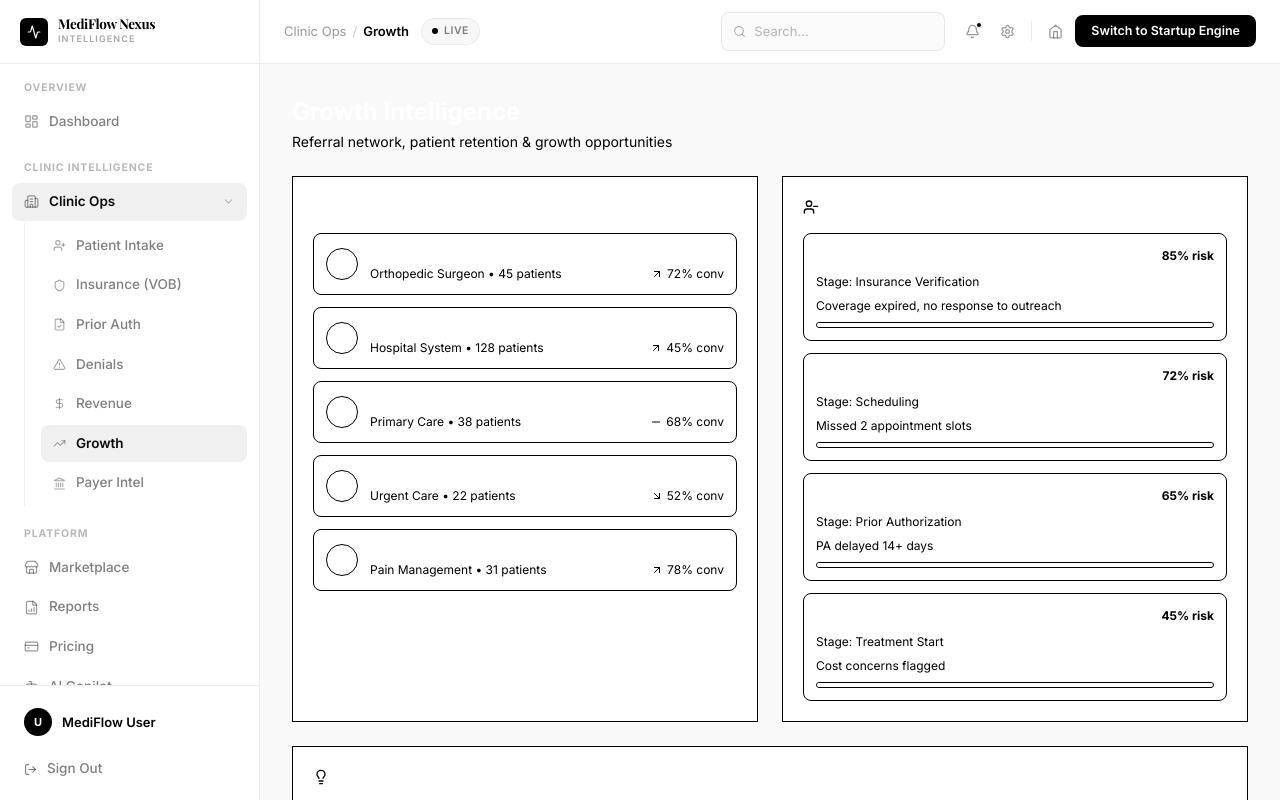
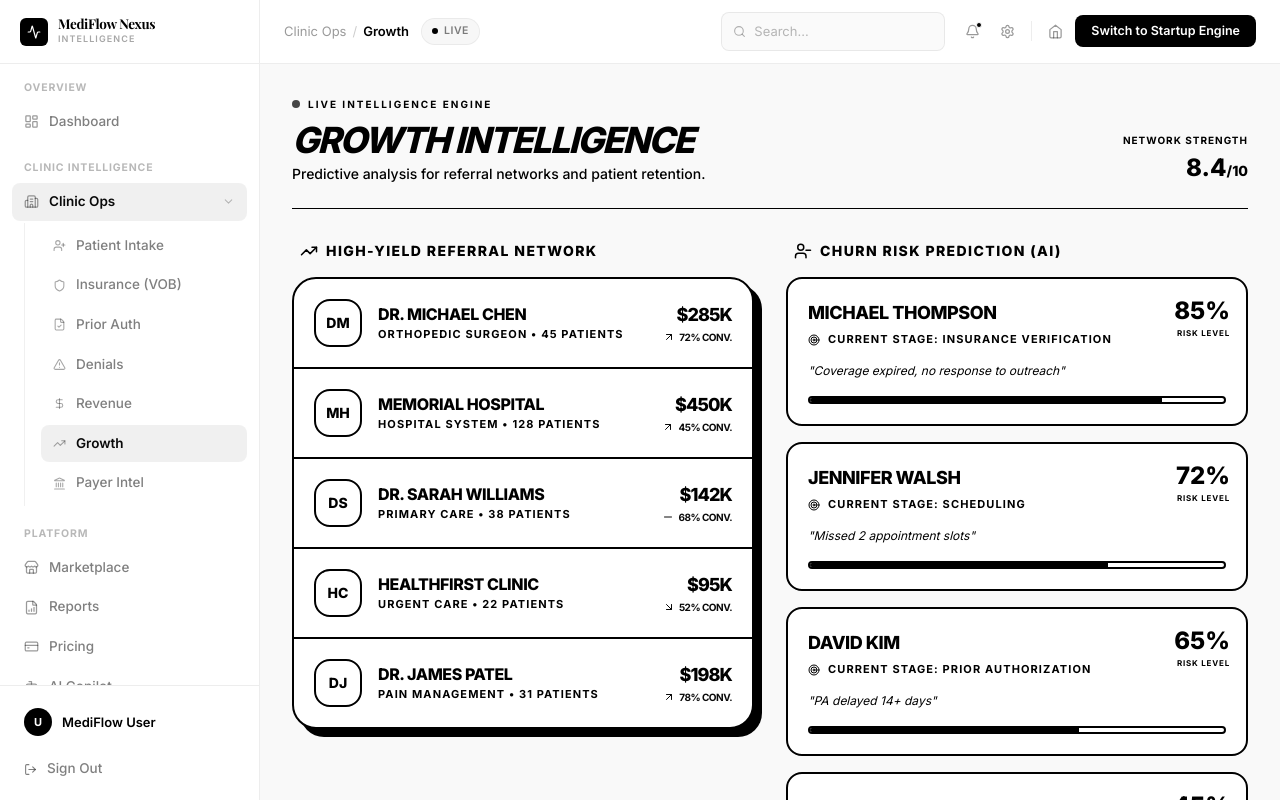
Before and after one commit to Hardik182005/Mediflow-Nexus, a Next.js app in the folder frontend/: page /clinic-ops/growth in a window 1280 px wide. Built offline with nearby package versions, Linux system fonts and the light colour scheme; no server answers; the database is empty.

Commit message:
Fix: Add real architecture diagram to pitch deck and update Growth UI with high-contrast Stitch White style

```diff
--- a/frontend/app/(dashboard)/clinic-ops/growth/page.tsx
+++ b/frontend/app/(dashboard)/clinic-ops/growth/page.tsx
@@ -1,8 +1,8 @@
 "use client";
 
 import { useState, useEffect } from "react";
-import { motion } from "framer-motion";
-import { TrendingUp, ArrowUpRight, ArrowDownRight, Minus, Lightbulb, UserMinus, Loader2 } from "lucide-react";
+import { motion, AnimatePresence } from "framer-motion";
+import { TrendingUp, ArrowUpRight, ArrowDownRight, Minus, Lightbulb, UserMinus, Loader2, Target, BarChart3 } from "lucide-react";
 import { createClient } from "@/lib/supabase/client";
 
 const growthOpportunities = [
@@ -12,112 +12,201 @@ const growthOpportunities = [
   { title: "Launch Wellness Program", impact: "Low", revenue: "$12K/mo", confidence: 55, reason: "Growing demand in patient demographic" },
 ];
 
-const dropoffs = [
-  { name: "Michael Thompson", stage: "Insurance Verification", risk: 85, reason: "Coverage expired, no response to outreach" },
-  { name: "Jennifer Walsh", stage: "Scheduling", risk: 72, reason: "Missed 2 appointment slots" },
-  { name: "David Kim", stage: "Prior Authorization", risk: 65, reason: "PA delayed 14+ days" },
-  { name: "Amanda Foster", stage: "Treatment Start", risk: 45, reason: "Cost concerns flagged" },
-];
-
 export default function GrowthPage() {
   const [referrals, setReferrals] = useState<any[]>([]);
+  const [dropoffs, setDropoffs] = useState<any[]>([]);
   const [loading, setLoading] = useState(true);
   const supabase = createClient();
 
   useEffect(() => {
-    const fetchReferrals = async () => {
+    const fetchData = async () => {
       setLoading(true);
-      const { data } = await supabase.from('referrals').select('*').order('revenue', { ascending: false });
-      if (data && data.length > 0) {
-        setReferrals(data);
+
+      // Fetch Referrals
+      const { data: refData } = await supabase.from('referrals').select('*').order('revenue', { ascending: false });
+      if (refData && refData.length > 0) {
+        setReferrals(refData);
       } else {
         setReferrals([
-          { id: "R001", referrerName: "Dr. Michael Chen", referrerType: "Orthopedic Surgeon", patientCount: 45, revenue: 285000, conversionRate: 72, trend: "up" },
-          { id: "R002", referrerName: "Memorial Hospital", referrerType: "Hospital System", patientCount: 128, revenue: 450000, conversionRate: 45, trend: "up" },
-          { id: "R003", referrerName: "Dr. Sarah Williams", referrerType: "Primary Care", patientCount: 38, revenue: 142000, conversionRate: 68, trend: "stable" },
-          { id: "R004", referrerName: "HealthFirst Clinic", referrerType: "Urgent Care", patientCount: 22, revenue: 95000, conversionRate: 52, trend: "down" },
-          { id: "R005", referrerName: "Dr. James Patel", referrerType: "Pain Management", patientCount: 31, revenue: 198000, conversionRate: 78, trend: "up" },
+          { id: "R001", referrer_name: "Dr. Michael Chen", referrer_type: "Orthopedic Surgeon", patient_count: 45, revenue: 285000, conversion_rate: 72, trend: "up" },
+          { id: "R002", referrer_name: "Memorial Hospital", referrer_type: "Hospital System", patient_count: 128, revenue: 450000, conversion_rate: 45, trend: "up" },
+          { id: "R003", referrer_name: "Dr. Sarah Williams", referrer_type: "Primary Care", patient_count: 38, revenue: 142000, conversion_rate: 68, trend: "stable" },
+          { id: "R004", referrer_name: "HealthFirst Clinic", referrer_type: "Urgent Care", patient_count: 22, revenue: 95000, conversion_rate: 52, trend: "down" },
+          { id: "R005", referrer_name: "Dr. James Patel", referrer_type: "Pain Management", patient_count: 31, revenue: 198000, conversion_rate: 78, trend: "up" },
         ]);
       }
+
+      // Fetch Drop-offs (Syncing with real patients)
+      const { data: predictionData } = await supabase.from('dropoff_predictions').select('*, patients(first_name, last_name)');
+
+      if (predictionData && predictionData.length > 0) {
+        setDropoffs(predictionData);
+      } else {
+        // Fallback: Use real patients but assign mock risks for the demo
+        const { data: realPatients } = await supabase.from('patients').select('*').limit(4);
+        if (realPatients && realPatients.length > 0) {
+          const mockDropoffs = realPatients.map((p, i) => ({
+            name: `${p.first_name} ${p.last_name}`,
+            stage: p.status === 'intake' ? 'Insurance Verification' : 'Scheduling',
+            risk: Math.floor(Math.random() * 40) + 40 + (i * 5),
+            reason: p.status === 'intake' ? "Pending insurance document upload" : "Missing prior auth clearance"
+          }));
+          setDropoffs(mockDropoffs);
+        } else {
+          setDropoffs([
+            { name: "Michael Thompson", stage: "Insurance Verification", risk: 85, reason: "Coverage expired, no response to outreach" },
+            { name: "Jennifer Walsh", stage: "Scheduling", risk: 72, reason: "Missed 2 appointment slots" },
+            { name: "David Kim", stage: "Prior Authorization", risk: 65, reason: "PA delayed 14+ days" },
+            { name: "Amanda Foster", stage: "Treatment Start", risk: 45, reason: "Cost concerns flagged" },
+          ]);
+        }
+      }
+
       setLoading(false);
     };
-    fetchReferrals();
+    fetchData();
   }, []);
 
-  if (loading) return <div className="flex items-center justify-center py-32"><Loader2 className="w-8 h-8 text-white animate-spin" /></div>;
+  if (loading) return (
+    <div className="flex flex-col items-center justify-center py-48 gap-4">
+      <Loader2 className="w-10 h-10 text-black animate-spin" />
+      <p className="text-sm font-bold text-black uppercase tracking-widest">Generating Growth Intelligence...</p>
+    </div>
+  );
 
   return (
-    <div className="space-y-6 max-w-[1600px] mx-auto">
-      <div>
-        <h1 className="text-2xl font-bold text-white">Growth Intelligence</h1>
-        <p className="text-sm text-black mt-1">Referral network, patient retention & growth opportunities</p>
+    <div className="space-y-8 max-w-[1600px] mx-auto pb-20">
+      {/* Header Section */}
+      <div className="flex items-end justify-between border-b border-black pb-6">
+        <div>
+          <div className="flex items-center gap-2 mb-2">
+            <div className="w-2 h-2 rounded-full bg-black animate-pulse" />
+            <span className="text-[10px] font-bold text-black uppercase tracking-[0.2em]">Live Intelligence Engine</span>
+          </div>
+          <h1 className="text-4xl font-black text-black tracking-tighter uppercase italic">Growth Intelligence</h1>
+          <p className="text-sm text-black font-medium mt-1">Predictive analysis for referral networks and patient retention.</p>
+        </div>
+        <div className="flex gap-4">
+          <div className="text-right">
+            <p className="text-[10px] font-bold text-black uppercase tracking-widest mb-1">Network Strength</p>
+            <p className="text-2xl font-black text-black">8.4<span className="text-sm">/10</span></p>
+          </div>
+        </div>
       </div>
-      <div className="grid grid-cols-1 lg:grid-cols-2 gap-6">
-        <motion.div initial={{ opacity: 0, y: 20 }} animate={{ opacity: 1, y: 0 }} transition={{ delay: 0.1 }} className="bg-white border border-black rounded-2xl-static p-5">
-          <h3 className="text-sm font-semibold text-white mb-4">Top Referrers</h3>
-          <div className="space-y-3">
-            {referrals.map((r) => (
-              <div key={r.id} className="flex items-center justify-between p-3 rounded-lg bg-white border border-black">
-                <div className="flex items-center gap-3">
-                  <div className="w-8 h-8 rounded-full bg-white border border-black flex items-center justify-center text-white text-xs font-bold">
-                    {(r.referrerName || r.referrer_name || "?").split(" ").map((n: string) => n[0]).join("").slice(0, 2)}
+
+      <div className="grid grid-cols-1 lg:grid-cols-2 gap-8">
+        {/* Referral Network */}
+        <motion.div initial={{ opacity: 0, x: -20 }} animate={{ opacity: 1, x: 0 }} className="space-y-4">
+          <div className="flex items-center gap-2 px-2">
+            <TrendingUp size={18} className="text-black" />
+            <h3 className="text-sm font-black text-black uppercase tracking-widest">High-Yield Referral Network</h3>
+          </div>
+          <div className="bg-white border-2 border-black rounded-3xl overflow-hidden shadow-[8px_8px_0px_0px_rgba(0,0,0,1)]">
+            <div className="divide-y-2 divide-black">
+              {referrals.map((r, i) => (
+                <div key={r.id} className="flex items-center justify-between p-5 hover:bg-black group transition-colors duration-200">
+                  <div className="flex items-center gap-4">
+                    <div className="w-12 h-12 rounded-2xl bg-white border-2 border-black flex items-center justify-center text-black text-sm font-black group-hover:bg-white group-hover:scale-105 transition-all">
+                      {(r.referrerName || r.referrer_name || "?").split(" ").map((n: string) => n[0]).join("").slice(0, 2)}
+                    </div>
+                    <div>
+                      <p className="text-base font-black text-black group-hover:text-white uppercase tracking-tight">{r.referrerName || r.referrer_name}</p>
+                      <p className="text-[11px] text-black group-hover:text-white/70 font-bold uppercase tracking-widest">
+                        {r.referrerType || r.referrer_type} • {r.patientCount || r.patient_count} Patients
+                      </p>
+                    </div>
                   </div>
-                  <div>
-                    <p className="text-sm font-medium text-white">{r.referrerName || r.referrer_name}</p>
-                    <p className="text-xs text-black">{r.referrerType || r.referrer_type} • {r.patientCount || r.patient_count} patients</p>
+                  <div className="text-right">
+                    <p className="text-lg font-black text-black group-hover:text-white tracking-tighter">${((r.revenue || 0) / 1000).toFixed(0)}K</p>
+                    <div className="flex items-center justify-end gap-1 text-[10px] font-bold group-hover:text-white">
+                      {r.trend === "up" ? <ArrowUpRight size={12} /> : r.trend === "down" ? <ArrowDownRight size={12} /> : <Minus size={12} />}
+                      <span className="uppercase tracking-tighter">{r.conversionRate || r.conversion_rate}% Conv.</span>
+                    </div>
                   </div>
                 </div>
-                <div className="text-right">
-                  <p className="text-sm font-semibold text-white">${((r.revenue || 0) / 1000).toFixed(0)}K</p>
-                  <div className="flex items-center gap-1 text-xs">
-                    {r.trend === "up" ? <ArrowUpRight size={12} className="text-black" /> : r.trend === "down" ? <ArrowDownRight size={12} className="text-black" /> : <Minus size={12} className="text-black" />}
-                    <span className="text-black">{r.conversionRate || r.conversion_rate}% conv</span>
-                  </div>
-                </div>
-              </div>
-            ))}
+              ))}
+            </div>
           </div>
         </motion.div>
 
-        <motion.div initial={{ opacity: 0, y: 20 }} animate={{ opacity: 1, y: 0 }} transition={{ delay: 0.2 }} className="bg-white border border-black rounded-2xl-static p-5">
-          <div className="flex items-center gap-2 mb-4">
-            <UserMinus size={16} className="text-black" />
-            <h3 className="text-sm font-semibold text-white">Patient Drop-off Predictions</h3>
+        {/* Drop-off Predictions */}
+        <motion.div initial={{ opacity: 0, x: 20 }} animate={{ opacity: 1, x: 0 }} className="space-y-4">
+          <div className="flex items-center gap-2 px-2">
+            <UserMinus size={18} className="text-black" />
+            <h3 className="text-sm font-black text-black uppercase tracking-widest">Churn Risk Prediction (AI)</h3>
           </div>
-          <div className="space-y-3">
+          <div className="grid gap-4">
             {dropoffs.map((d, i) => (
-              <div key={d.name} className="p-3 rounded-lg bg-white border border-black">
-                <div className="flex items-center justify-between mb-2">
-                  <p className="text-sm font-medium text-white">{d.name}</p>
-                  <span className="text-xs font-bold text-black">{d.risk}% risk</span>
+              <motion.div
+                key={d.name}
+                initial={{ opacity: 0, y: 10 }}
+                animate={{ opacity: 1, y: 0 }}
+                transition={{ delay: i * 0.1 }}
+                className="bg-white border-2 border-black rounded-2xl p-5 relative overflow-hidden group hover:bg-black transition-colors"
+              >
+                <div className="absolute top-0 right-0 p-4">
+                   <div className="flex flex-col items-end">
+                      <span className="text-2xl font-black text-black group-hover:text-white">{d.risk}%</span>
+                      <span className="text-[8px] font-bold uppercase text-black group-hover:text-white/60 tracking-widest">Risk Level</span>
+                   </div>
                 </div>
-                <p className="text-xs text-black mb-2">Stage: {d.stage}</p>
-                <p className="text-xs text-black">{d.reason}</p>
-                <div className="h-1.5 bg-white border border-black rounded-full mt-2 overflow-hidden">
-                  <motion.div initial={{ width: 0 }} animate={{ width: `${d.risk}%` }} transition={{ delay: 0.3 + i * 0.1, duration: 0.6 }} className="h-full rounded-full bg-white" />
+                <div className="relative z-10">
+                  <h4 className="text-lg font-black text-black group-hover:text-white uppercase tracking-tight mb-1">{d.name}</h4>
+                  <p className="text-[11px] font-bold text-black group-hover:text-white/80 uppercase tracking-widest mb-3 flex items-center gap-2">
+                    <Target size={12} /> Current Stage: {d.stage}
+                  </p>
+                  <p className="text-xs text-black group-hover:text-white/70 italic leading-relaxed max-w-[80%]">
+                    "{d.reason}"
+                  </p>
+                  <div className="mt-4 h-2 bg-white border-2 border-black rounded-full overflow-hidden">
+                    <motion.div
+                      initial={{ width: 0 }}
+                      animate={{ width: `${d.risk}%` }}
+                      transition={{ delay: 0.5 + i * 0.1, duration: 1 }}
+                      className="h-full bg-black group-hover:bg-white"
+                    />
+                  </div>
                 </div>
-              </div>
+              </motion.div>
             ))}
           </div>
         </motion.div>
       </div>
 
-      <motion.div initial={{ opacity: 0, y: 20 }} animate={{ opacity: 1, y: 0 }} transition={{ delay: 0.3 }} className="bg-white border border-black rounded-2xl-static p-5">
-        <div className="flex items-center gap-2 mb-4">
-          <Lightbulb size={16} className="text-black" />
-          <h3 className="text-sm font-semibold text-white">Growth Opportunity Engine</h3>
+      {/* Growth Opportunity Engine */}
+      <motion.div initial={{ opacity: 0, y: 30 }} animate={{ opacity: 1, y: 0 }} transition={{ delay: 0.4 }} className="space-y-6 pt-6">
+        <div className="flex items-center justify-between px-2">
+          <div className="flex items-center gap-2">
+            <Lightbulb size={20} className="text-black" />
+            <h3 className="text-lg font-black text-black uppercase tracking-[0.2em]">Strategic Growth Opportunities</h3>
+          </div>
+          <div className="flex items-center gap-2 text-black font-bold text-xs uppercase border-b-2 border-black pb-1">
+            <BarChart3 size={14} /> Total Projected Impact: $144K/mo
+          </div>
         </div>
-        <div className="grid grid-cols-1 md:grid-cols-2 gap-4">
+
+        <div className="grid grid-cols-1 md:grid-cols-2 xl:grid-cols-4 gap-6">
           {growthOpportunities.map((opp, i) => (
-            <motion.div key={opp.title} initial={{ opacity: 0, scale: 0.95 }} animate={{ opacity: 1, scale: 1 }} transition={{ delay: 0.4 + i * 0.05 }} className="pipeline-card">
-              <div className="flex items-center justify-between mb-2">
-                <h4 className="text-sm font-semibold text-white">{opp.title}</h4>
-                <span className="badge badge-neutral">{opp.impact}</span>
+            <motion.div
+              key={opp.title}
+              initial={{ opacity: 0, scale: 0.95 }}
+              animate={{ opacity: 1, scale: 1 }}
+              transition={{ delay: 0.6 + i * 0.1 }}
+              className="bg-white border-2 border-black rounded-3xl p-6 shadow-[4px_4px_0px_0px_rgba(0,0,0,1)] hover:shadow-[8px_8px_0px_0px_rgba(0,0,0,1)] transition-all hover:-translate-y-1"
+            >
+              <div className="flex items-center justify-between mb-4">
+                <span className="text-[10px] font-black uppercase border-2 border-black px-2 py-0.5 rounded-full text-black">
+                  {opp.impact} Impact
+                </span>
+                <span className="text-xs font-black text-black">{opp.confidence}% Score</span>
               </div>
-              <p className="text-xs text-[#908fa0] mb-3">{opp.reason}</p>
-              <div className="flex items-center justify-between">
-                <span className="text-sm font-bold text-white">{opp.revenue}</span>
-                <span className="text-xs text-black">{opp.confidence}% confidence</span>
+              <h4 className="text-xl font-black text-black uppercase tracking-tight mb-2 leading-none">{opp.title}</h4>
+              <p className="text-[11px] text-black font-medium leading-relaxed mb-6 opacity-70">
+                {opp.reason}
+              </p>
+              <div className="flex items-center justify-between pt-4 border-t border-black/10">
+                <p className="text-[9px] font-black uppercase text-black/40 tracking-widest">Monthly Est.</p>
+                <p className="text-2xl font-black text-black tracking-tighter">{opp.revenue}</p>
               </div>
             </motion.div>
           ))}
```
Also changed, not shown: frontend/app/(dashboard)/clinic-ops/patient-intake/page.tsx (+60 -11 lines), frontend/components/pitch-deck-modal.tsx (+6 -2 lines), frontend/public/healthcare-ai-architecture.png (added).
